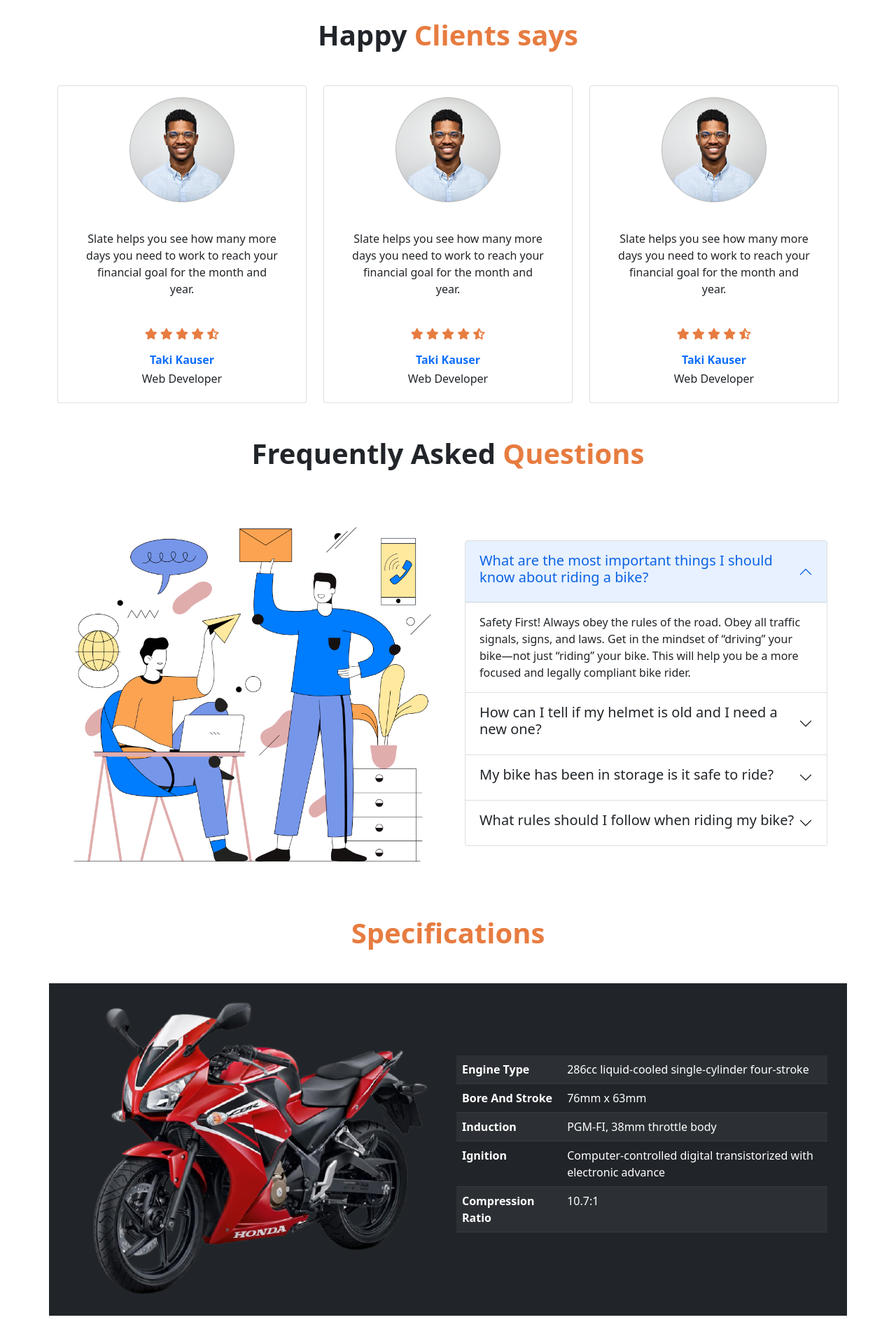
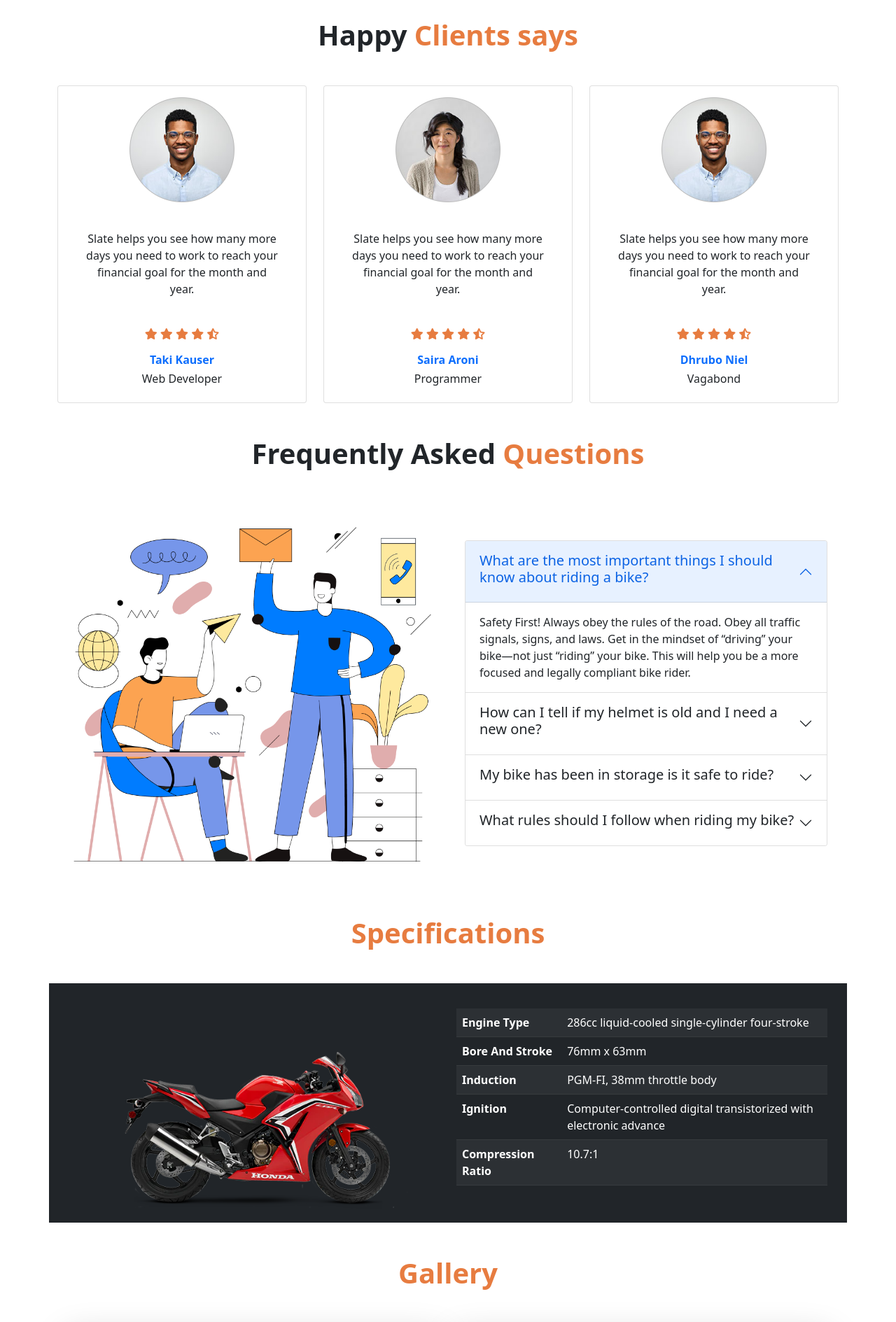
Before and after one commit to TakiKauser/honda-cbr-bootstrap, a plain HTML site: page index.html in a window 1280 px wide. Shown: the part 1060-2949 px from the top of the page at 70% size. Drawn offline with nearby package versions, Linux system fonts and the light colour scheme.

Commit message:
push for submission

```diff
--- a/index.html
+++ b/index.html
@@ -26,7 +26,7 @@
         </nav>
 
         <!-- banner section starts -->
-        <section class="p-3 bg-banner">
+        <section class="container-fluid p-3 bg-banner">
             <div class="mx-5">
                 <div class="row row-cols-lg-2 row-cols-1 align-items-center justify-content-center py-5">
                     <!-- left part banner article -->
@@ -61,7 +61,7 @@
                     </div>
 
                     <!-- right part banner image -->
-                    <div class="col-lg-6 p-2">
+                    <div class="col-lg-6 p-2 mt-5 mt-lg-0">
                         <img class="img-fluid" src="images/header-bike.png" alt="">
                     </div>
                 </div>
@@ -124,7 +124,7 @@
                   <div class="card">
                     <div class="card-body text-center">
                         <div>
-                            <img width="150" src="images/user-1.png" class="align-items-center img-fluid" alt="...">
+                            <img width="150" src="images/user-2.png" class="align-items-center img-fluid" alt="...">
                         </div>
                         <div class="p-4 mt-3">
                             <p class="card-text fw-light">Slate helps you see how many more days you need to work to reach your financial goal for the month and year.</p>
@@ -137,8 +137,8 @@
                             <i class="fas fa-star-half-alt"></i>
                         </div>
                         <div>
-                            <h6 class="text-primary fw-bold">Taki Kauser</h6>
-                            <h6 class="">Web Developer</h6>
+                            <h6 class="text-primary fw-bold">Saira Aroni</h6>
+                            <h6 class="">Programmer</h6>
                         </div>
                     </div>
                   </div>
@@ -160,8 +160,8 @@
                             <i class="fas fa-star-half-alt"></i>
                         </div>
                         <div>
-                            <h6 class="text-primary fw-bold">Taki Kauser</h6>
-                            <h6 class="">Web Developer</h6>
+                            <h6 class="text-primary fw-bold">Dhrubo Niel</h6>
+                            <h6 class="">Vagabond</h6>
                         </div>
                     </div>
                   </div>
@@ -245,7 +245,7 @@
             <h1 class="text-bike fw-bold text-center my-5">Specifications</h1>
             <div class="row align-items-center justify-content-center p-3 g- bg-dark">
                 <div class="col-lg-6">
-                    <img class="img-fluid" src="images/header-bike.png" alt="">
+                    <img class="img-fluid" src="images/spec.webp" alt="">
                 </div>
                 <div class="col-lg-6">
 
@@ -309,7 +309,7 @@
     </main>
 
     <!-- footer starts -->
-    <footer class="text-center p-5">
+    <footer class="text-center mt-5 p-3">
         <small class="fw-bold">Copyright &copy; 2021 by <a class="text-decoration-none" href="https://github.com/TakiKauser" target="_blank" rel="noopener noreferrer">Taki Kauser</a>. All rights reserved.</small>
     </footer>
 
```
Also changed, not shown: images/spec.webp (added).
